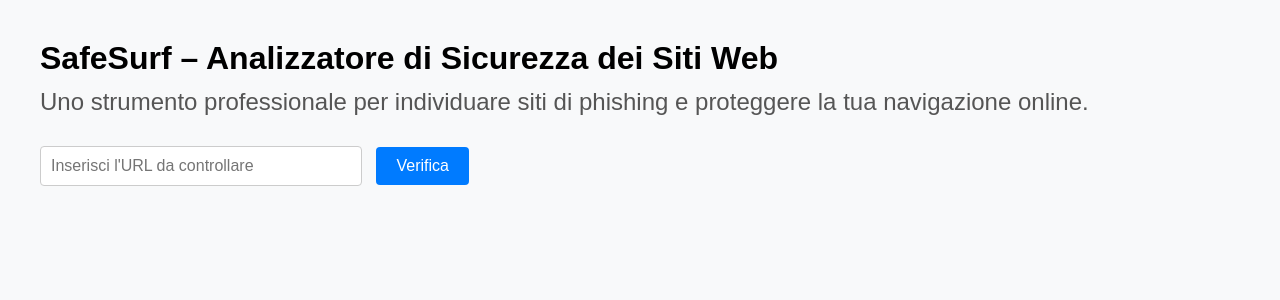
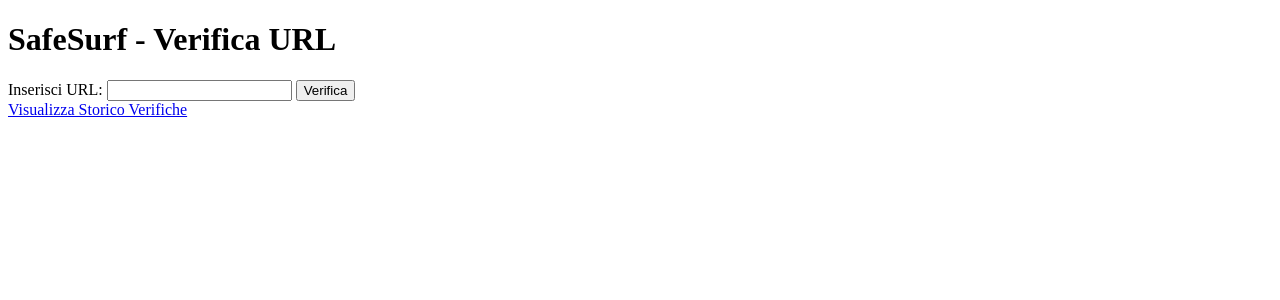
Before and after one commit to Mauris01/Safesurf, a Flask app: page / in a window 1280 px wide. Shown: the top 300 px of the page. Run offline with Flask 3, Linux system fonts and the light colour scheme; parts of the project's set-up code (start-up, migrations or seed data) failed here and were passed over.

Commit message:
Aggiornato lo sfondo e il layout per i risultati

```diff
--- a/templates/index.html
+++ b/templates/index.html
@@ -3,89 +3,40 @@
 <head>
     <meta charset="UTF-8">
     <meta name="viewport" content="width=device-width, initial-scale=1.0">
-    <title>SafeSurf – Analizzatore di Sicurezza dei Siti Web</title>
+    <title>SafeSurf - Verifica Sito</title>
     <style>
-        body {
-            font-family: Arial, sans-serif;
-            margin: 40px;
-            background-color: #f8f9fa;
-            color: #333;
-        }
-
-        h1 {
-            color: black;
-            font-weight: bold;
-        }
-
-        h2 {
-            font-weight: normal;
-            color: #555;
-            margin-top: -10px;
-            margin-bottom: 30px;
-        }
-
-        form {
-            margin-bottom: 20px;
-        }
-
-        input[type="text"] {
-            padding: 10px;
-            width: 300px;
-            border: 1px solid #ccc;
-            border-radius: 4px;
-            font-size: 16px;
-        }
-
-        input[type="submit"] {
-            padding: 10px 20px;
-            font-size: 16px;
-            background-color: #007bff;
-            color: white;
-            border: none;
-            border-radius: 4px;
-            cursor: pointer;
-            margin-left: 10px;
-        }
-
-        input[type="submit"]:hover {
-            background-color: #0056b3;
-        }
-
         .result {
-            font-size: 18px;
-            padding: 15px;
-            border-radius: 5px;
+            padding: 20px;
+            text-align: center;
+            font-size: 1.2em;
+            border-radius: 8px;
             margin-top: 20px;
         }
-
-        .result.success {
-            color: green;
-            background-color: #e1fbe1;
-            border: 2px solid green;
+        .phishing {
+            background-color: #f8d7da;  /* Colore rosso per phishing */
+            color: #721c24;
         }
-
-        .result.danger {
-            color: red;
-            background-color: #fde2e2;
-            border: 2px solid red;
+        .safe {
+            background-color: #d4edda;  /* Colore verde per siti sicuri */
+            color: #155724;
         }
     </style>
 </head>
 <body>
-    <h1>SafeSurf – Analizzatore di Sicurezza dei Siti Web</h1>
-    <h2>Uno strumento professionale per individuare siti di phishing e proteggere la tua navigazione online.</h2>
+    <h1>SafeSurf - Verifica URL</h1>
 
-    <form method="POST">
-        <input type="text" name="url" placeholder="Inserisci l'URL da controllare" required>
-        <input type="submit" value="Verifica">
+    <form method="POST" action="/">
+        <label for="url">Inserisci URL:</label>
+        <input type="text" name="url" id="url" required>
+        <button type="submit">Verifica</button>
     </form>
 
     {% if result %}
-        {% if 'sicuro' in result %}
-            <div class="result success">{{ result }}</div>
-        {% else %}
-            <div class="result danger">{{ result }}</div>
-        {% endif %}
+        <div class="result {% if '❌' in result %}phishing{% else %}safe{% endif %}">
+            {{ result }}
+        </div>
     {% endif %}
+
+    <a href="/storico">Visualizza Storico Verifiche</a>
 </body>
 </html>
```
